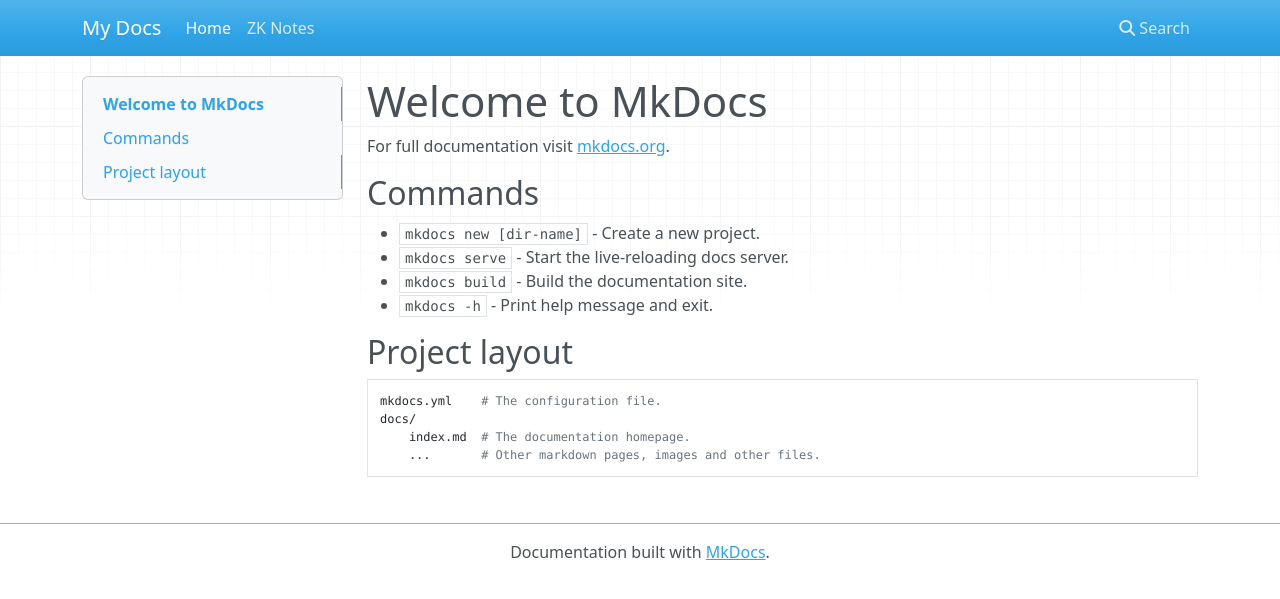
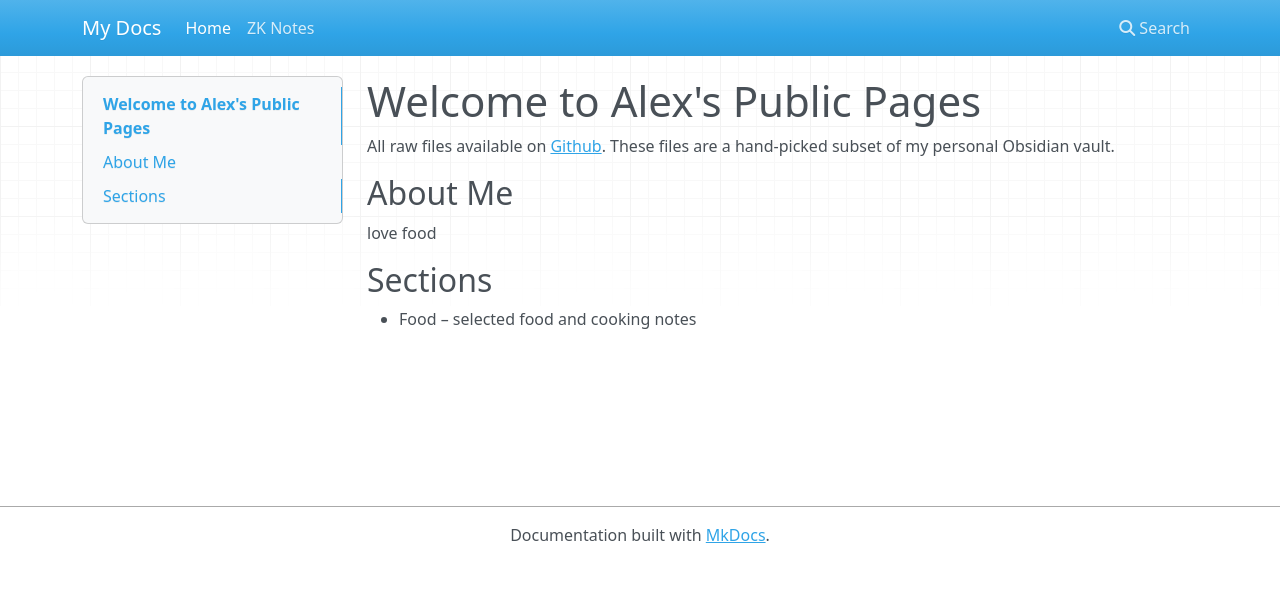
Before and after one commit to cocohearts/public-pages, an MkDocs documentation site: the page built from docs/index.md, in a window 1280 px wide. Shown: the top 599 px of the page. Built offline with MkDocs 1.6.1, drawn with Linux system fonts in a browser that asks for light colours; nearby versions of some CDN libraries.

Commit message:
update homepage

```diff
--- a/docs/index.md
+++ b/docs/index.md
@@ -1,17 +1,11 @@
-# Welcome to MkDocs
+# Welcome to Alex's Public Pages
 
-For full documentation visit [mkdocs.org](https://www.mkdocs.org).
+All raw files available on [Github](https://github.com/cocohearts/public-pages). These files are a hand-picked subset of my personal Obsidian vault.
 
-## Commands
+## About Me
 
-* `mkdocs new [dir-name]` - Create a new project.
-* `mkdocs serve` - Start the live-reloading docs server.
-* `mkdocs build` - Build the documentation site.
-* `mkdocs -h` - Print help message and exit.
+love food
 
-## Project layout
+## Sections
 
-    mkdocs.yml    # The configuration file.
-    docs/
-        index.md  # The documentation homepage.
-        ...       # Other markdown pages, images and other files.
+* Food – selected food and cooking notes
```
